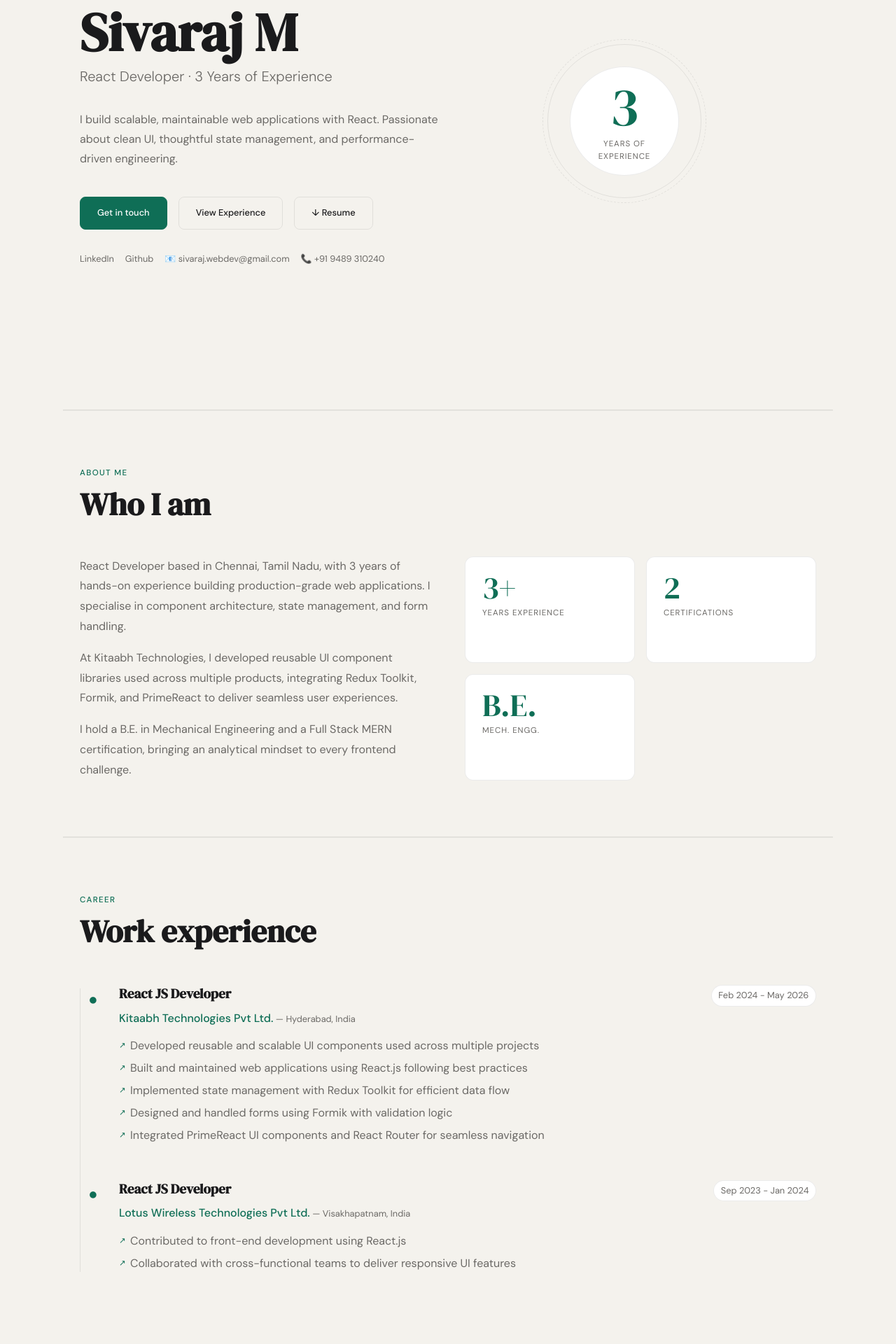
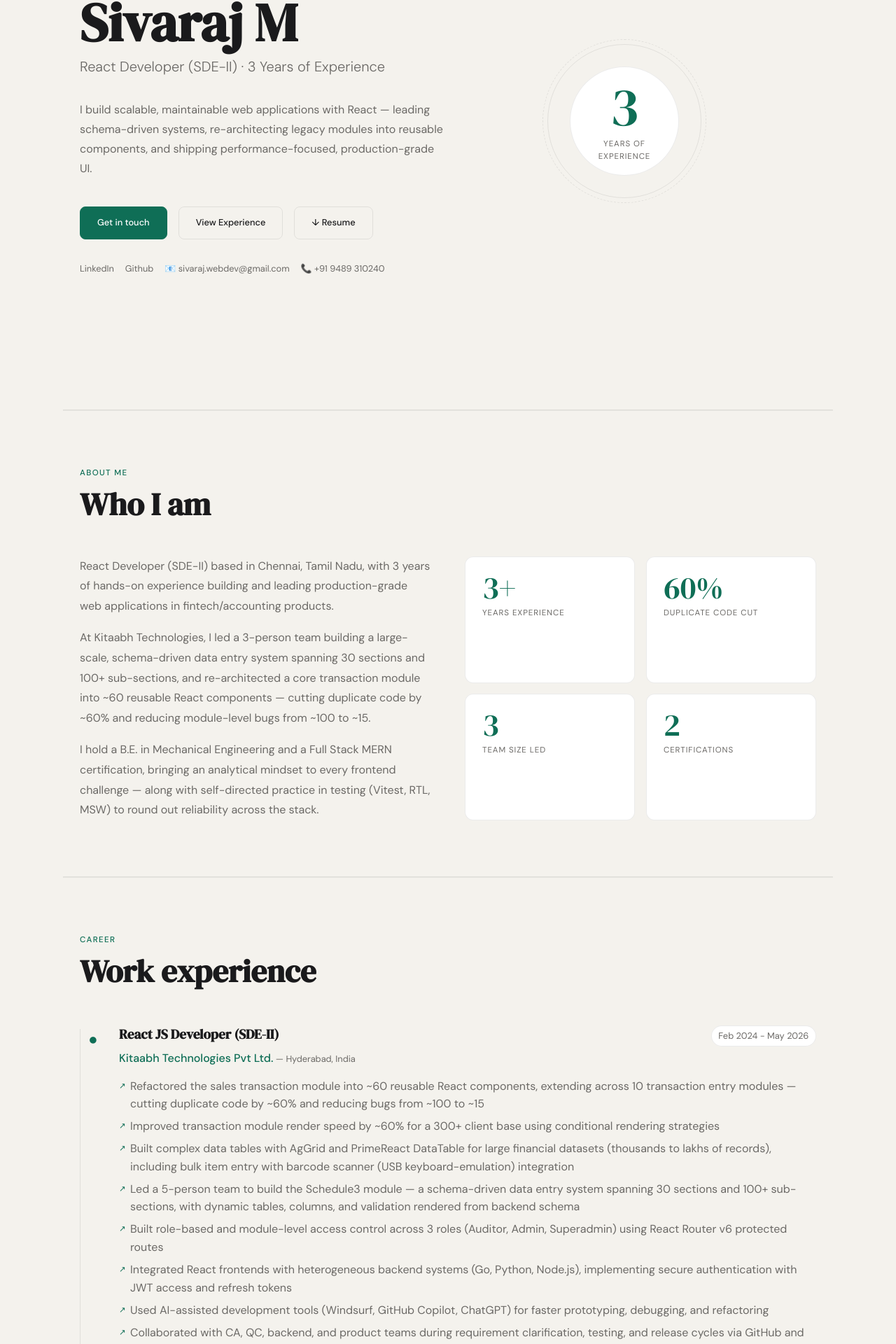
Before and after one commit to sivaraj-codes/sm_portfolio_v1, a React (Vite) app: page / in a window 1280 px wide. Shown: the part 215-2135 px from the top of the page at 70% size. Built offline with nearby package versions, Linux system fonts and the light colour scheme.

Commit message:
fix: updated portfolio with metrics

```diff
--- a/src/data/portfolio.ts
+++ b/src/data/portfolio.ts
@@ -4,8 +4,8 @@ export const portfolioData: PortfolioData = {
   hero: {
     eyebrow: "Frontend Developer",
     name: "Sivaraj M",
-    title: "React Developer · 3 Years of Experience",
-    desc: "I build scalable, maintainable web applications with React. Passionate about clean UI, thoughtful state management, and performance-driven engineering.",
+    title: "React Developer (SDE-II) · 3 Years of Experience",
+    desc: "I build scalable, maintainable web applications with React — leading schema-driven systems, re-architecting legacy modules into reusable components, and shipping performance-focused, production-grade UI.",
     years: 3,
     links: [
       {
@@ -31,40 +31,44 @@ export const portfolioData: PortfolioData = {
 
   about: {
     paragraphs: [
-      "React Developer based in Chennai, Tamil Nadu, with 3 years of hands-on experience building production-grade web applications. I specialise in component architecture, state management, and form handling.",
-      "At Kitaabh Technologies, I developed reusable UI component libraries used across multiple products, integrating Redux Toolkit, Formik, and PrimeReact to deliver seamless user experiences.",
-      "I hold a B.E. in Mechanical Engineering and a Full Stack MERN certification, bringing an analytical mindset to every frontend challenge.",
+      "React Developer (SDE-II) based in Chennai, Tamil Nadu, with 3 years of hands-on experience building and leading production-grade web applications in fintech/accounting products.",
+      "At Kitaabh Technologies, I led a 3-person team building a large-scale, schema-driven data entry system spanning 30 sections and 100+ sub-sections, and re-architected a core transaction module into ~60 reusable React components — cutting duplicate code by ~60% and reducing module-level bugs from ~100 to ~15.",
+      "I hold a B.E. in Mechanical Engineering and a Full Stack MERN certification, bringing an analytical mindset to every frontend challenge — along with self-directed practice in testing (Vitest, RTL, MSW) to round out reliability across the stack.",
     ],
     stats: [
       { num: "3+", label: "Years experience" },
-      // { num: "10+", label: "React projects" },
+      { num: "60%", label: "Duplicate code cut" },
+      { num: "3", label: "Team size led" },
       { num: "2", label: "Certifications" },
-      { num: "B.E.", label: "Mech. Engg." },
     ],
   },
 
   experience: [
     {
-      role: "React JS Developer",
+      role: "React JS Developer (SDE-II)",
       company: "Kitaabh Technologies Pvt Ltd.",
       location: "Hyderabad, India",
       date: "Feb 2024 - May 2026",
       points: [
-        "Developed reusable and scalable UI components used across multiple projects",
-        "Built and maintained web applications using React.js following best practices",
-        "Implemented state management with Redux Toolkit for efficient data flow",
-        "Designed and handled forms using Formik with validation logic",
-        "Integrated PrimeReact UI components and React Router for seamless navigation",
+        "Refactored the sales transaction module into ~60 reusable React components, extending across 10 transaction entry modules — cutting duplicate code by ~60% and reducing bugs from ~100 to ~15",
+        "Improved transaction module render speed by ~60% for a 300+ client base using conditional rendering strategies",
+        "Built complex data tables with AgGrid and PrimeReact DataTable for large financial datasets (thousands to lakhs of records), including bulk item entry with barcode scanner (USB keyboard-emulation) integration",
+        "Led a 5-person team to build the Schedule3 module — a schema-driven data entry system spanning 30 sections and 100+ sub-sections, with dynamic tables, columns, and validation rendered from backend schema",
+        "Built role-based and module-level access control across 3 roles (Auditor, Admin, Superadmin) using React Router v6 protected routes",
+        "Integrated React frontends with heterogeneous backend systems (Go, Python, Node.js), implementing secure authentication with JWT access and refresh tokens",
+        "Used AI-assisted development tools (Windsurf, GitHub Copilot, ChatGPT) for faster prototyping, debugging, and refactoring",
+        "Collaborated with CA, QC, backend, and product teams during requirement clarification, testing, and release cycles via GitHub and Bitbucket PR workflows and peer code reviews",
+        "Mentored junior developers as an SDE2 on component design, debugging, and React best practices",
       ],
     },
     {
-      role: "React JS Developer",
+      role: "React JS Developer (SDE-I)",
       company: "Lotus Wireless Technologies Pvt Ltd.",
       location: "Visakhapatnam, India",
       date: "Sep 2023 - Jan 2024",
       points: [
-        "Contributed to front-end development using React.js",
-        "Collaborated with cross-functional teams to deliver responsive UI features",
+        "Started on the product's transaction module screens, learning production-grade React development, Git workflows, and PR practices",
+        "Built reusable UI components and integrated REST APIs for dynamic data rendering under senior developer guidance",
       ],
     },
   ],
@@ -74,22 +78,34 @@ export const portfolioData: PortfolioData = {
       group: "Core Frontend",
       tags: ["React.js", "JavaScript (ES6+)", "TypeScript", "HTML5", "CSS3"],
     },
-    { group: "State Management", tags: ["Redux Toolkit", "React Context"] },
-    { group: "Forms & Routing", tags: ["Formik", "React Router", "Yup"] },
+    {
+      group: "State Management",
+      tags: ["Redux Toolkit", "RTK Query", "React Context"],
+    },
+    { group: "Forms & Routing", tags: ["Formik", "Yup", "React Router v6"] },
     {
       group: "UI Libraries",
-      tags: ["PrimeReact", "Material UI", "Responsive Design"],
+      tags: ["AgGrid", "PrimeReact", "Material UI", "Responsive Design"],
     },
-    { group: "Testing", tags: ["Jest", "Vitest", "React Testing Library"] },
-    { group: "Backend & DB", tags: ["Node.js", "Express.js", "MongoDB"] },
-    { group: "Tooling", tags: ["Git", "Vite", "VS Code", "Figma"] },
+    {
+      group: "Testing",
+      tags: ["Jest", "Vitest", "React Testing Library", "MSW"],
+    },
+    {
+      group: "Backend & DB",
+      tags: ["Node.js", "Express.js", "MongoDB", "Mongoose", "JWT"],
+    },
+    {
+      group: "Tooling",
+      tags: ["Git", "GitHub", "Bitbucket", "Vite", "VS Code", "Figma"],
+    },
   ],
 
   projects: [
     {
       icon: "📑",
-      name: "Kitaabh",
-      desc: "Worked on scalable transaction and accounting modules using reusable React components, Redux Toolkit state management, and PrimeReact data tables. Contributed to improving maintainability, reducing component duplication, and optimizing form workflows and navigation across the product suite.",
+      name: "Kitaabh — Transaction & Schedule3 Modules",
+      desc: "Led a 5-person team rebuilding core transaction and schedule modules — re-architecting a sales transaction module into ~60 reusable components (10 transaction types, ~60% less duplication), and building a schema-driven Schedule3 system spanning 30 sections and 100+ sub-sections with dynamic tables, columns, and validation.",
       tags: [
         "React.js",
         "Custom Hooks",
@@ -105,10 +121,17 @@ export const portfolioData: PortfolioData = {
     {
       icon: "💰",
       name: "Daily Savings Collection App",
-      desc: "Developed a full-stack daily savings and accounting application with dynamic form handling, conditional rendering, and validation using Formik and Yup. Built REST APIs and integrated MongoDB for secure data management and transaction tracking.",
+      desc: "Developed a full-stack daily savings and accounting application with dynamic form handling, conditional rendering, and validation using Formik and Yup. Built REST APIs and integrated MongoDB for secure data management and transaction tracking. Used by 10 real-time customers for daily savings entry.",
       tags: ["React.js", "Formik", "Yup", "Node.js", "Express.js", "MongoDB"],
       url: "https://daily-savings.netlify.app/",
     },
+    // {
+    //   icon: "🧪",
+    //   name: "React Testing",
+    //   desc: "Studied and practiced advanced React testing patterns through a structured testing curriculum on a modern Vite/Vitest/RTL/MSW stack — covering per-test API mock overrides, loading-state testing with controlled promises, and custom hook testing with renderHook.",
+    //   tags: ["Vite", "Vitest", "React Testing Library", "MSW"],
+    //   url: "",
+    // },
   ],
 
   certifications: [
```
